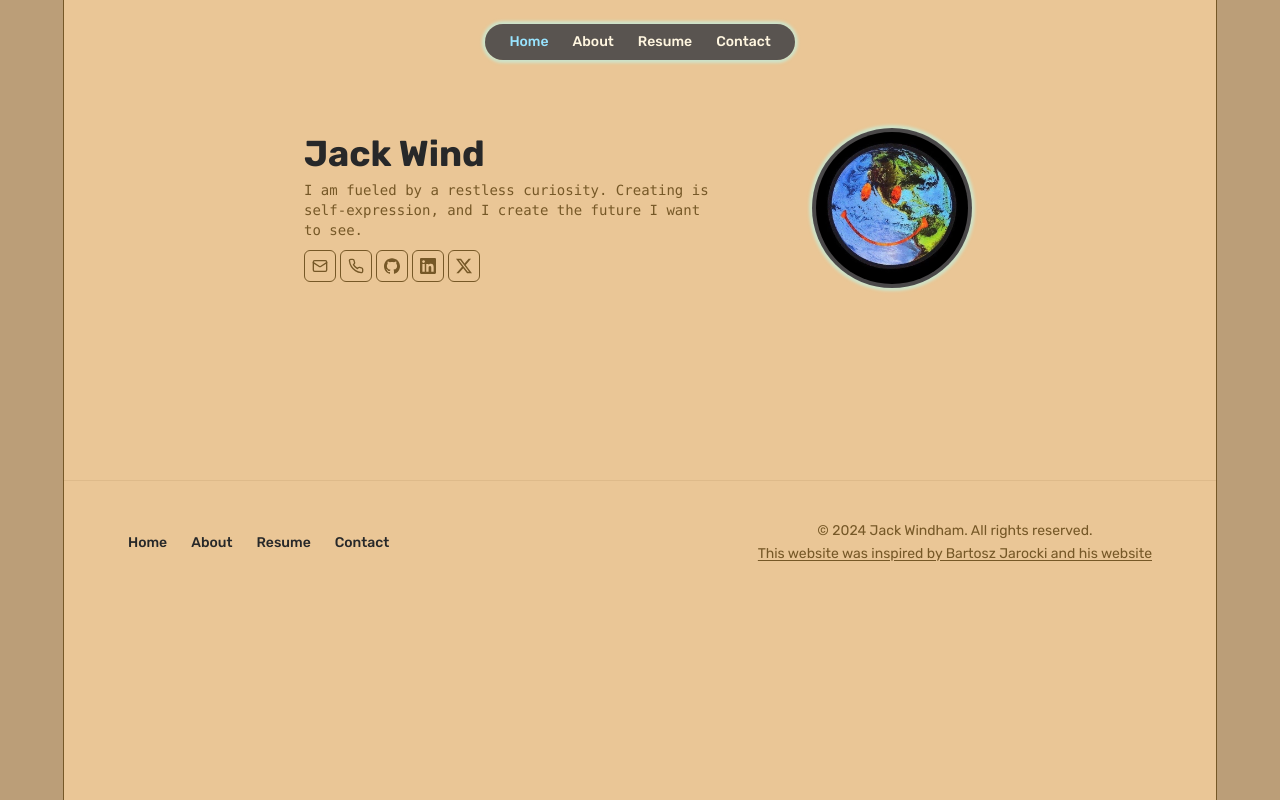
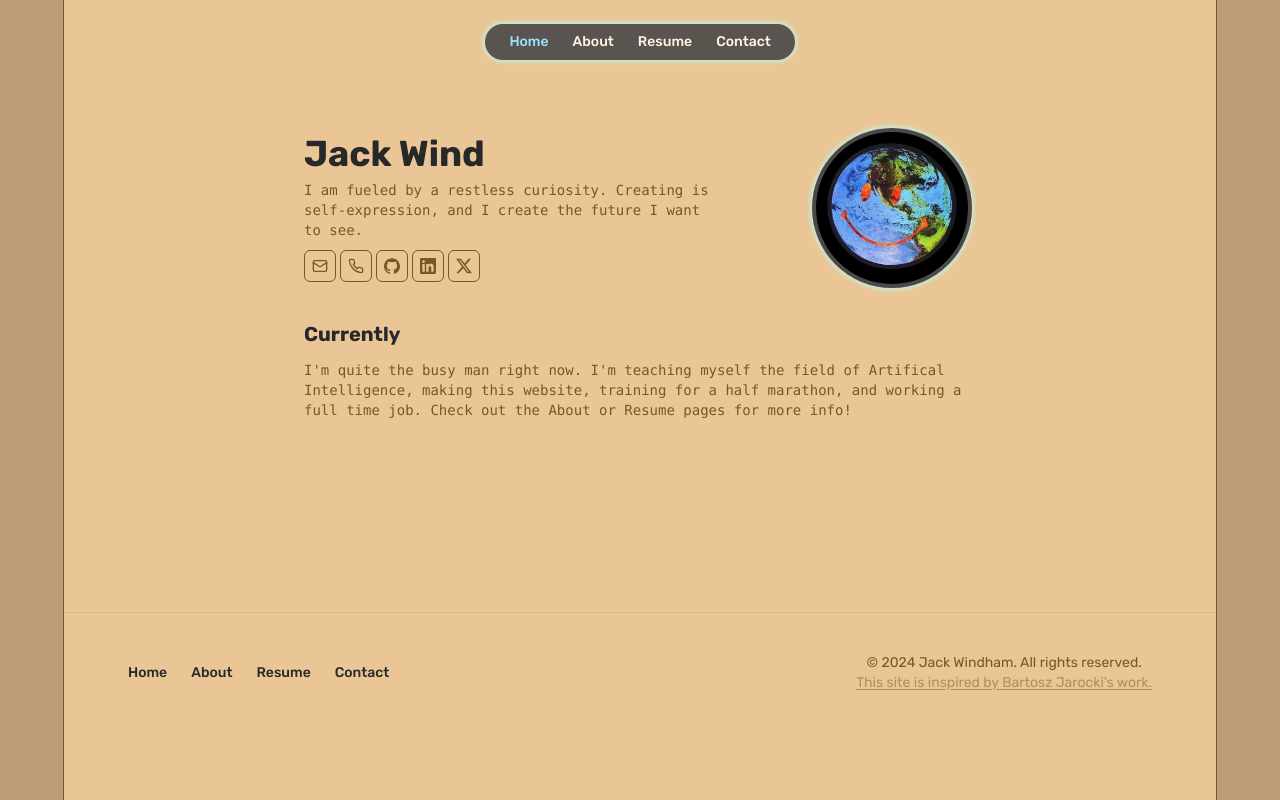
Before and after one commit to Jckwind/JackWindham.com, a Next.js app in the folder frontend/: page / in a window 1280 px wide. Built offline with nearby package versions, Linux system fonts and the light colour scheme.

Commit message:
updated homepage

```diff
--- a/frontend/src/components/footer.tsx
+++ b/frontend/src/components/footer.tsx
@@ -18,15 +18,15 @@ export const Footer = () => {
                   </NavLink>
                 ))}
               </div>
-              <div>
-                <p className="text-sm lg:text-center text-muted-foreground">
+              <div className='flex flex-col'>
+                <p className="text-sm text-center text-muted-foreground">
                   &copy; {new Date().getFullYear()} Jack Windham. All rights reserved.
                 </p>
                 <a
                   href="https://jarocki.me/"
-                  className="text-sm lg:text-center underline underline-offset-2 text-muted-foreground"
+                  className="text-sm text-center underline underline-offset-2 text-muted-foreground/50"
                 >
-                  This website was inspired by Bartosz Jarocki and his website
+                  This site is inspired by Bartosz Jarocki's work.
                 </a>
               </div>
             </div>
--- a/frontend/src/components/ui/avatar.tsx
+++ b/frontend/src/components/ui/avatar.tsx
@@ -8,10 +8,9 @@ import { Me } from "@/data/info";
 type Props = {
   src?: string;
   alt?: string;
-  large?: boolean;
 } & React.HTMLAttributes<HTMLAnchorElement>;
 
-export const Avatar = ({ src = Me.avatarURL, alt = Me.name, large = false, className, ...props }: Props) => {
+export const Avatar = ({ src = Me.avatarURL, alt = Me.name, className, ...props }: Props) => {
   return (
     <Link href="/" aria-label="Home" className={'pointer-events-auto'} {...props}>
       <Image
@@ -19,7 +18,7 @@ export const Avatar = ({ src = Me.avatarURL, alt = Me.name, large = false, class
         alt={alt}
         width={500}
         height={500}
-        sizes={large ? '10rem' : '2.25rem'}
+        sizes={'2.25rem'}
         className={clsx(
           className,
           'rounded-full object-cover mr-10',
@@ -34,12 +33,12 @@ type Container_Props = {
   large?: boolean;
 } & React.HTMLAttributes<HTMLDivElement>;
 
-export const AvatarContainer = ({ large = false, className, ...props }: Container_Props) => {
+export const AvatarContainer = ({ className, ...props }: Container_Props) => {
   return (
     <div
       className={clsx(
         className,
-        large ? 'h-[7rem] w-[7rem] lg:h-[10rem] lg:w-[10rem] p-1 shadow-[0_0_3px_3px]' : 'h-10 w-10 p-0.5 shadow-[0_0_2px_2px]',
+        'h-10 w-10 p-0.5 shadow-[0_0_2px_2px]',
         'rounded-full text-center bg-popover shadow-shadow/50',
       )}
       {...props}
--- a/frontend/src/data/info.tsx
+++ b/frontend/src/data/info.tsx
@@ -8,6 +8,7 @@ export const Me = {
     locationLink: data.locationLink,
     about: data.about,
     summary: data.summary,
+    currently: data.currently,
     avatarURL: data.avatarUrl,
     personalWebsiteUrl: data.personalWebsiteUrl,
     contact: {
--- a/frontend/src/data/jack.json
+++ b/frontend/src/data/jack.json
@@ -5,6 +5,7 @@
     "locationLink": "https://www.google.com/maps/place/Arlington,+VA",
     "about": "I am fueled by a restless curiosity. Creating is self-expression, and I create the future I want to see.",
     "summary": "My name is Jack Thomas Windham, but I often go by Jack Wind when introducing and referring to myself. I’m named after my mothers father, Jack Newell, and my fathers father, Thomas Windham. My greatest strengths are my persistence and curiosity.",
+    "currently": "I'm quite the busy man right now. I'm teaching myself the field of Artifical Intelligence, making this website, training for a half marathon, and working a full time job. Check out the About or Resume pages for more info!",
     "avatarUrl": "https://avatars.githubusercontent.com/u/32938999?v=4",
     "personalWebsiteUrl": "https://jackwindham.com",
     "contact": {
--- a/frontend/src/pages/about.tsx
+++ b/frontend/src/pages/about.tsx
@@ -69,7 +69,7 @@ export default function About() {
               ) : null}
             </div>
           </div>
-          <ImageContainer large className='mr-1'>
+          <ImageContainer large className='mr-1' src="/me_sailboat.jpg">
           </ImageContainer>
         </div>
         <Section>
--- a/frontend/src/pages/index.tsx
+++ b/frontend/src/pages/index.tsx
@@ -1,5 +1,6 @@
 import { Metadata } from 'next';
 import { GlobeIcon, MailIcon, PhoneIcon } from 'lucide-react';
+import { Section } from '@/components/ui/section';
 import { Button } from '@/components/ui/button';
 import { Me } from '@/data/info';
 import { ImageContainer } from '@/components/ui/image';
@@ -58,6 +59,12 @@ export default function Home() {
           <ImageContainer large src="/SmilingEarth.JPG" className='mr-1'>
           </ImageContainer>
         </div>
+        <Section>
+          <h2 className="text-xl font-bold">Currently</h2>
+          <p className="text-pretty font-mono text-sm text-muted-foreground">
+            {Me.currently}
+          </p>
+        </Section>
       </section>
     </main>
   );
--- a/frontend/src/pages/resume.tsx
+++ b/frontend/src/pages/resume.tsx
@@ -69,7 +69,7 @@ export default function Resume() {
               ) : null}
             </div>
           </div>
-          <ImageContainer large className='mr-1'>
+          <ImageContainer large className='mr-1' src="/me_stairs.jpg">
           </ImageContainer>
         </div>
         <Section>
```
Also changed, not shown: frontend/public/me_sailboat.jpg (added), frontend/public/me_stairs.jpg (added).
